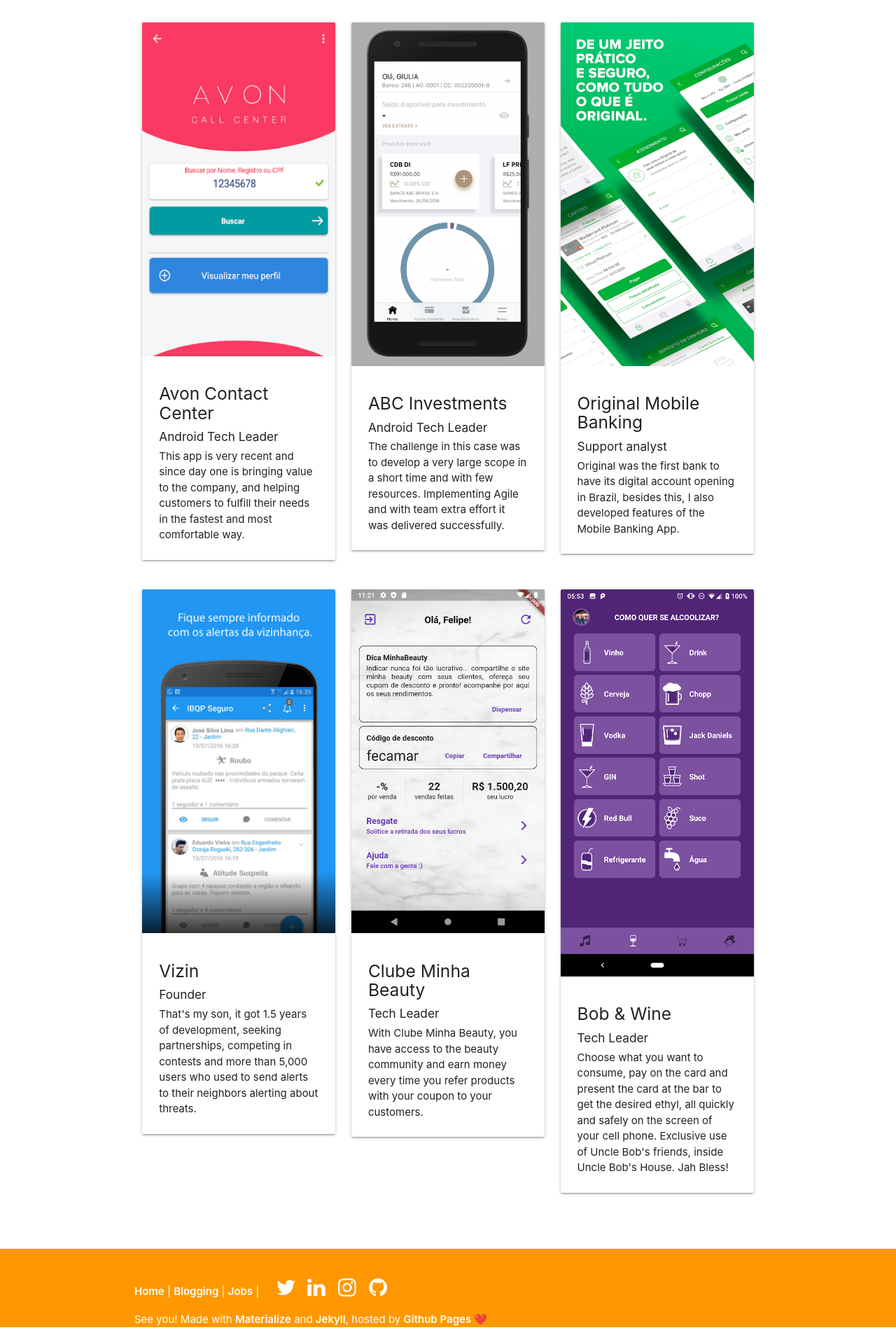
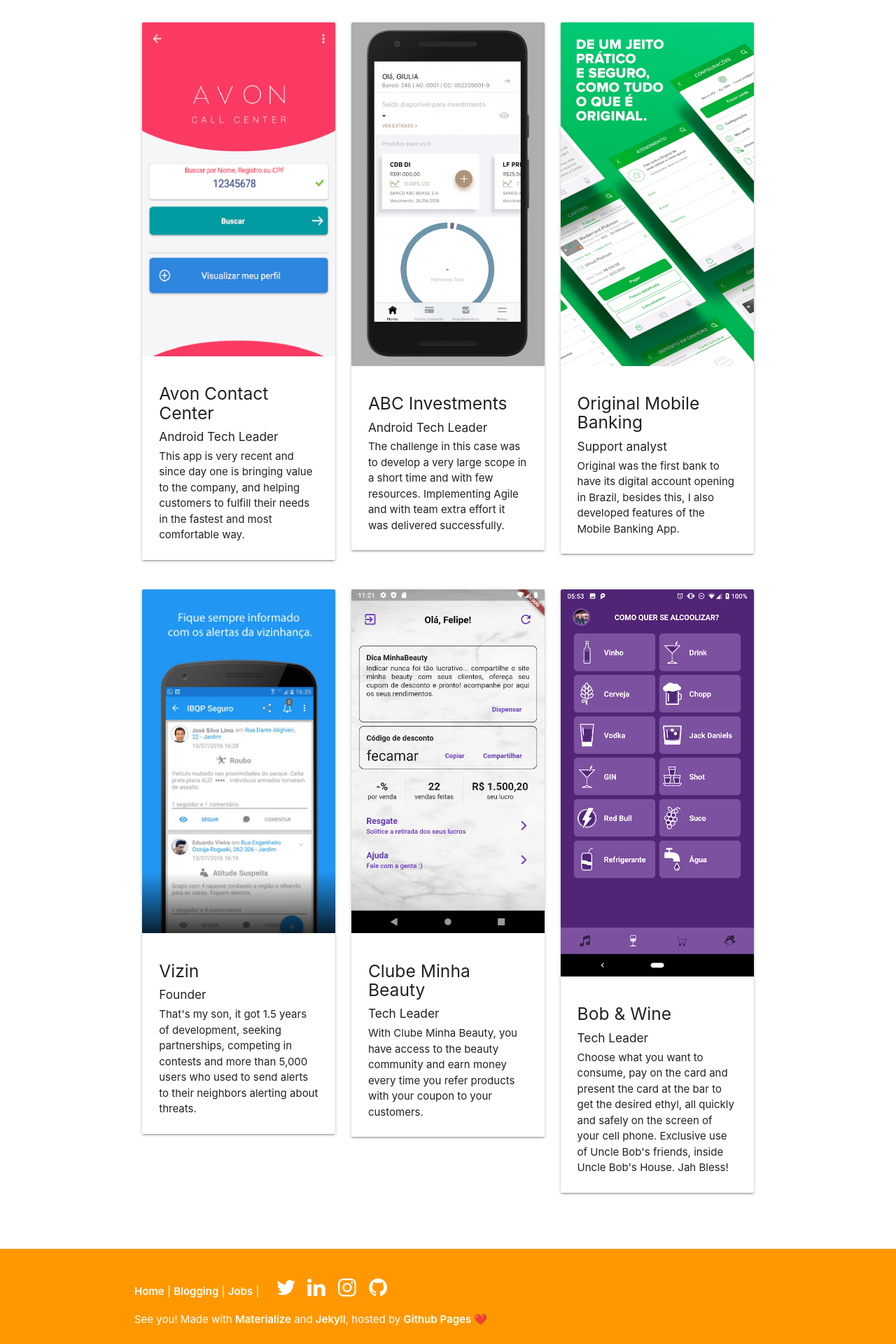
Before and after one commit to guilhermefc/my-page, a Jekyll site: the page built from index.html, in a window 1280 px wide. Shown: the part 2283-4203 px from the top of the page at 70% size. Built offline with Jekyll 4.4.1, drawn with Linux system fonts in a browser that asks for light colours; nearby versions of some CDN libraries; before the commit the page ends 4179 px from its top, so only the background shows below that.

Commit message:
add padding at bottom of default layout

```diff
--- a/css/style.css
+++ b/css/style.css
@@ -21,6 +21,10 @@
 header, main, footer {
   padding-left: 300px;
 } */
+
+footer {
+  padding-bottom: 24px;
+}
 
 @media only screen and (max-width : 992px) {
   header, main, footer {
```
